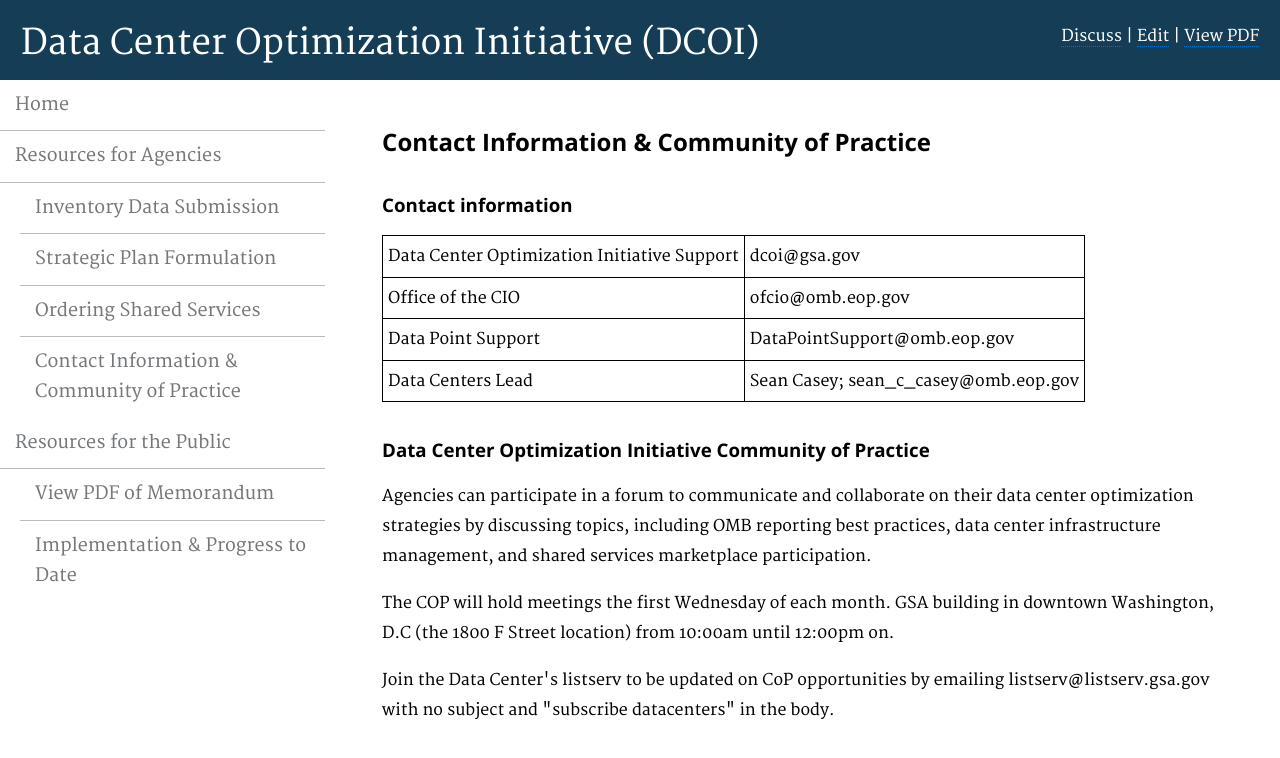
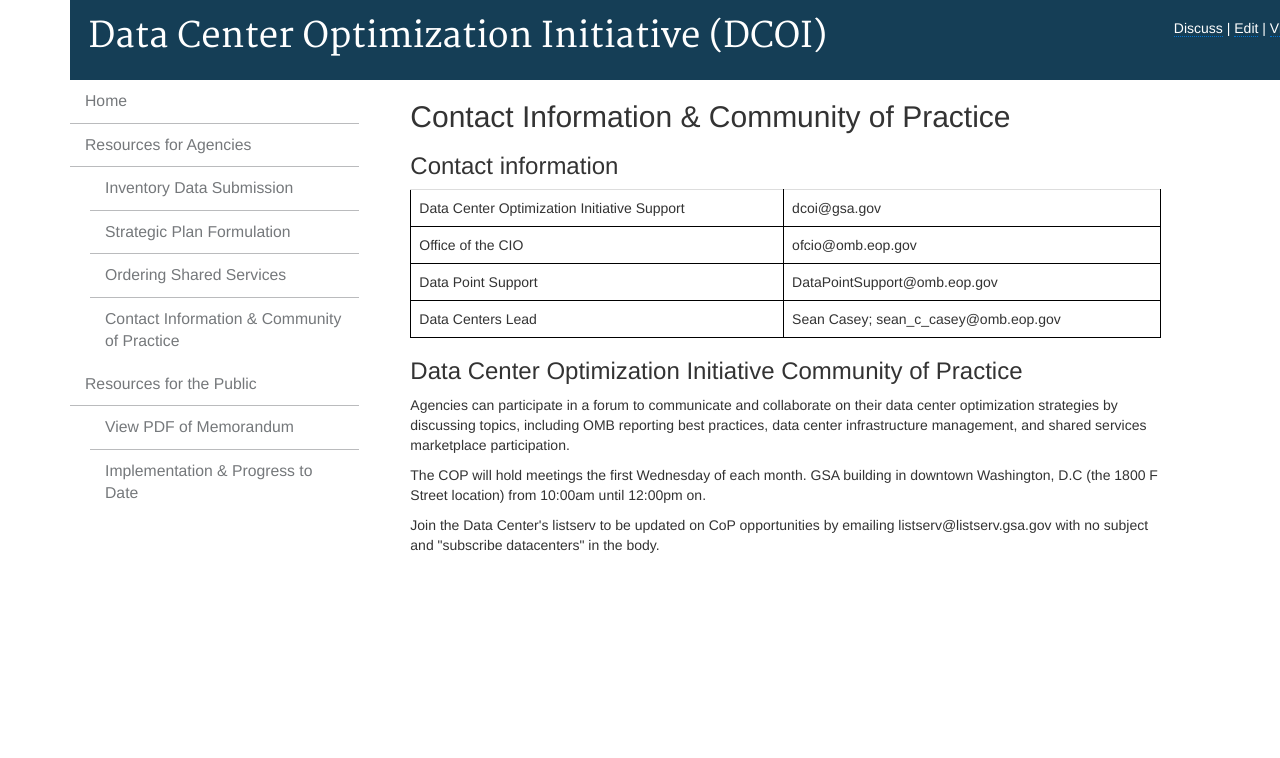
Before and after one commit to ydave-reisys/datacenters, a Jekyll site: the page built from pages/contactinfo-and-practice.html, in a window 1280 px wide. Shown: the top 758 px of the page. Built offline with Jekyll 4.4.1, drawn with Linux system fonts in a browser that asks for light colours; nearby versions of some CDN libraries; Markdown is read by kramdown in place of the engine named in the settings.

Commit message:
test tables contact information page

```diff
--- a/pages/contactinfo-and-practice.html
+++ b/pages/contactinfo-and-practice.html
@@ -4,12 +4,12 @@
 permalink: /contactinfo-and-practice/
 description: "Contact Information & Community of Practice"
 ---
-
+<link rel="stylesheet" href="https://maxcdn.bootstrapcdn.com/bootstrap/3.3.7/css/bootstrap.min.css" integrity="sha384-BVYiiSIFeK1dGmJRAkycuHAHRg32OmUcww7on3RYdg4Va+PmSTsz/K68vbdEjh4u" crossorigin="anonymous">
 <h2>Contact Information & Community of Practice</h2>
 
 <h3>Contact information</h3>
 
-<table>
+<table class="table">
     <tr>
         <td>Data Center Optimization Initiative Support</td>
         <td>dcoi@gsa.gov</td>
```
